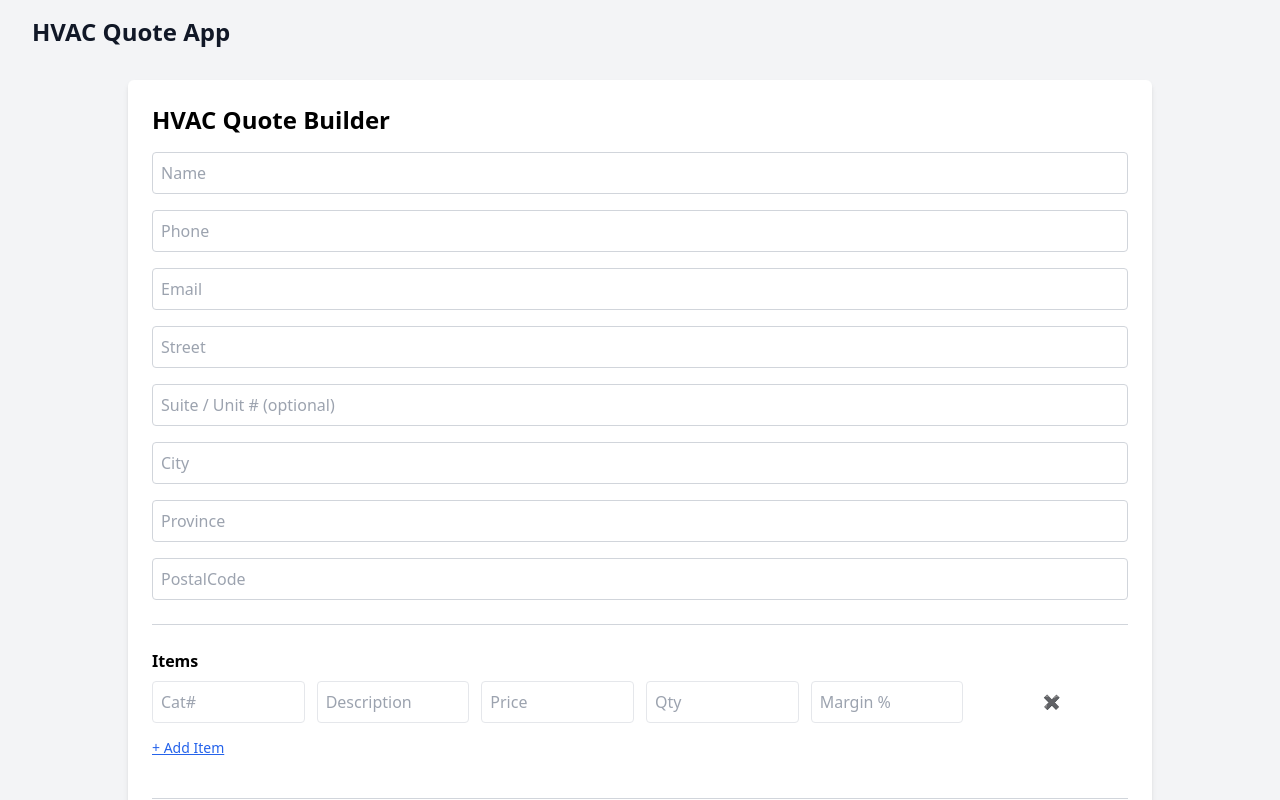
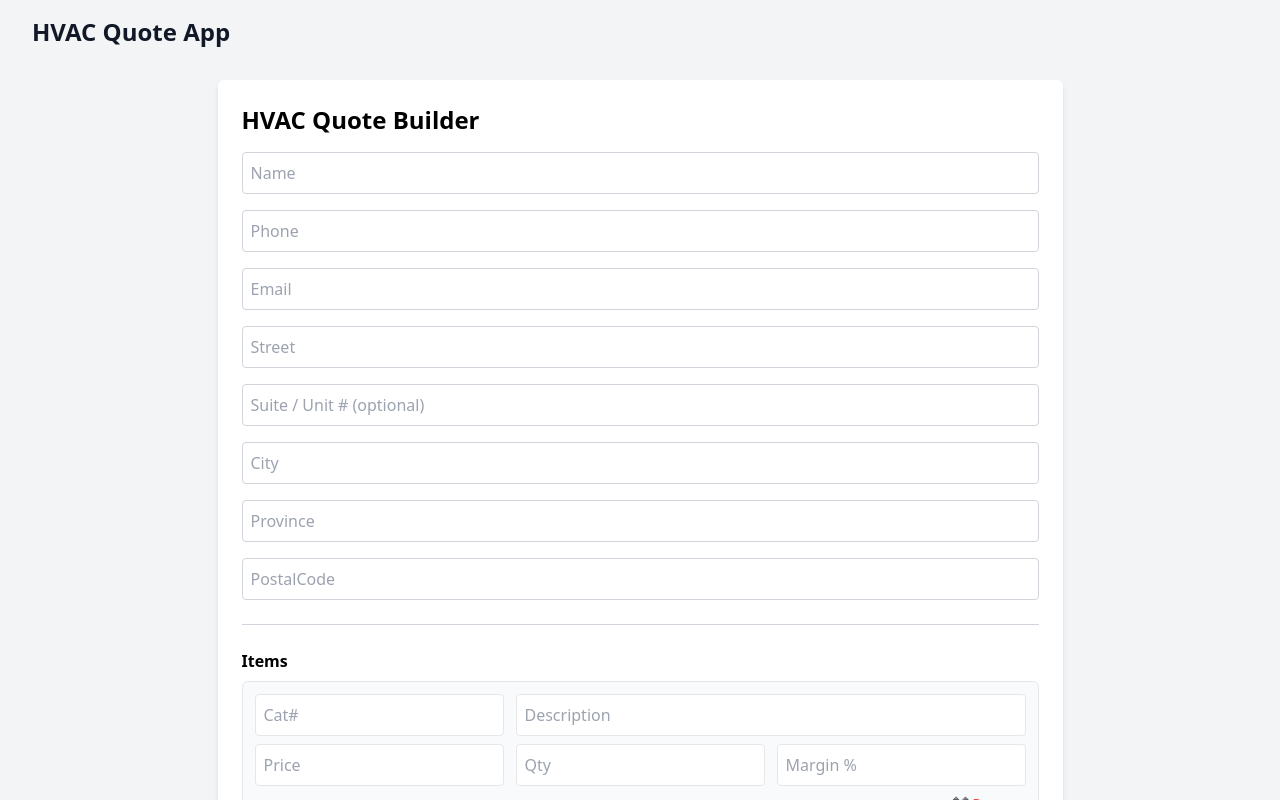
Before and after one commit to alljay213/hvac-quote-app, a React (Vite) app: page / in a window 1280 px wide. Shown: the top 800 px of the page. Built offline with nearby package versions, Linux system fonts and the light colour scheme.

Commit message:
refactor: enhance item handling and validation in QuoteBuilder component

```diff
--- a/src/components/QuoteBuilder.jsx
+++ b/src/components/QuoteBuilder.jsx
@@ -49,6 +49,18 @@ export default function QuoteBuilder() {
   const handleItemChange = (index, field, value) => {
     const updated = [...itemList];
     updated[index][field] = value;
+
+    // If user enters '00000' as Cat#, autofill for labor-only job
+    if (field === "catNo" && value === "00000") {
+      updated[index] = {
+        catNo: "00000",
+        description: "Labor Only",
+        price: "0",
+        quantity: "0",
+        margin: "0",
+      };
+    }
+
     setItemList(updated);
   };
 
@@ -159,6 +171,14 @@ export default function QuoteBuilder() {
     setTotal(0);
   };
 
+  const hasValidItem = itemList.some((item) => {
+    const isLaborOnly = item.catNo === "00000";
+    const hasChargeableValues =
+      item.catNo && item.description && parseFloat(item.price) > 0;
+
+    return isLaborOnly || hasChargeableValues;
+  });
+
   const isDisabled =
     !client.name ||
     !client.phone ||
@@ -167,7 +187,7 @@ export default function QuoteBuilder() {
     !client.city ||
     !client.province ||
     !client.postalCode ||
-    itemList.length === 0;
+    !hasValidItem;
 
   return (
     <>
@@ -207,41 +227,67 @@ export default function QuoteBuilder() {
         {/* Items */}
         <h3 className="font-semibold mb-2">Items</h3>
         {itemList.map((item, index) => (
-          <div key={index} className="grid grid-cols-6 gap-3 mb-3 items-center">
-            {["catNo", "description", "price", "quantity", "margin"].map(
-              (field) => (
+          <div key={index} className="mb-4 border p-3 rounded-md bg-gray-50">
+            {/* Row 1: Cat# and Description */}
+            <div className="grid grid-cols-3 gap-3 mb-2">
               <input
-                  key={field}
-                  placeholder={
-                    {
-                      catNo: "Cat#",
-                      description: "Description",
-                      price: "Price",
-                      quantity: "Qty",
-                      margin: "Margin %",
-                    }[field]
+                placeholder="Cat#"
+                value={item.catNo}
+                onChange={(e) =>
+                  handleItemChange(index, "catNo", e.target.value)
                 }
-                  type={
-                    field === "price" ||
-                    field === "quantity" ||
-                    field === "margin"
-                      ? "number"
-                      : "text"
+                className="p-2 border rounded col-span-1"
+              />
+              <input
+                placeholder="Description"
+                value={item.description}
+                onChange={(e) =>
+                  handleItemChange(index, "description", e.target.value)
                 }
-                  value={item[field]}
+                className="p-2 border rounded col-span-2"
+              />
+            </div>
+
+            {/* Row 2: Price, Qty, Margin */}
+            <div className="grid grid-cols-3 gap-3 items-center">
+              <input
+                type="number"
+                placeholder="Price"
+                value={item.price}
                 onChange={(e) =>
-                    handleItemChange(index, field, e.target.value)
+                  handleItemChange(index, "price", e.target.value)
                 }
                 className="p-2 border rounded"
               />
-              )
-            )}
+              <input
+                type="number"
+                placeholder="Qty"
+                value={item.quantity}
+                onChange={(e) =>
+                  handleItemChange(index, "quantity", e.target.value)
+                }
+                className="p-2 border rounded"
+              />
+              <input
+                type="number"
+                placeholder="Margin %"
+                value={item.margin}
+                onChange={(e) =>
+                  handleItemChange(index, "margin", e.target.value)
+                }
+                className="p-2 border rounded"
+              />
+            </div>
+
+            {/* Remove Button */}
+            <div className="flex justify-end mt-2">
               <button
                 onClick={() => removeItemRow(index)}
                 className="text-red-500 text-sm hover:underline"
               >
-              ✖
+                ✖ Remove
               </button>
+            </div>
           </div>
         ))}
         <button
```
Lines whose indentation alone changed are shown as unchanged.
